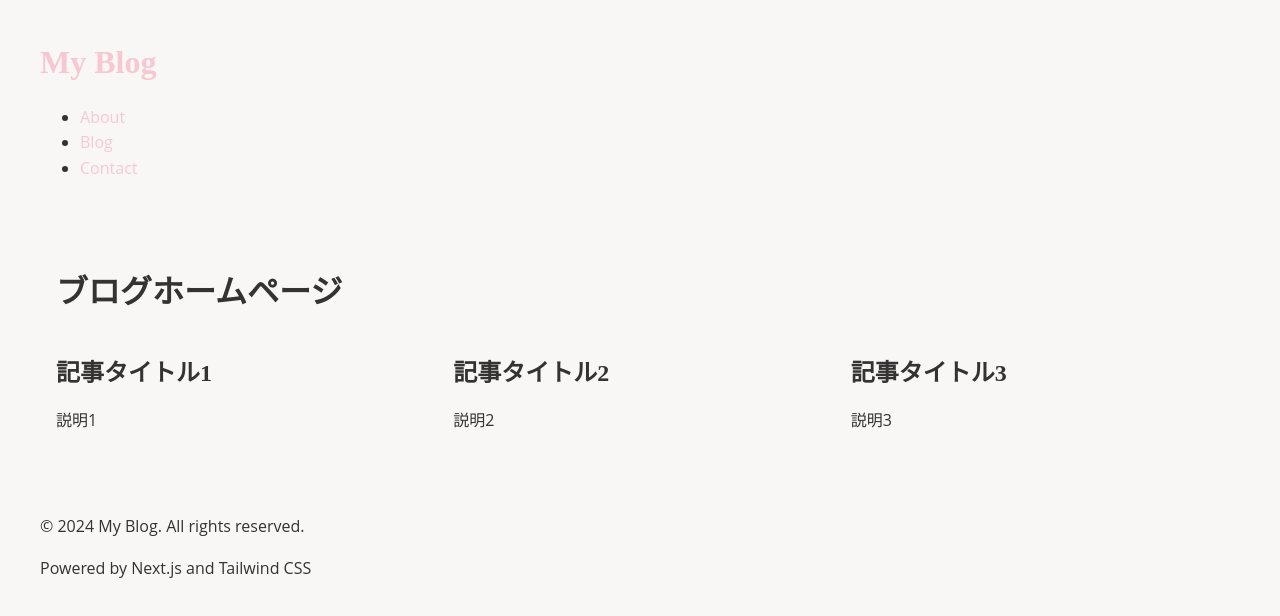
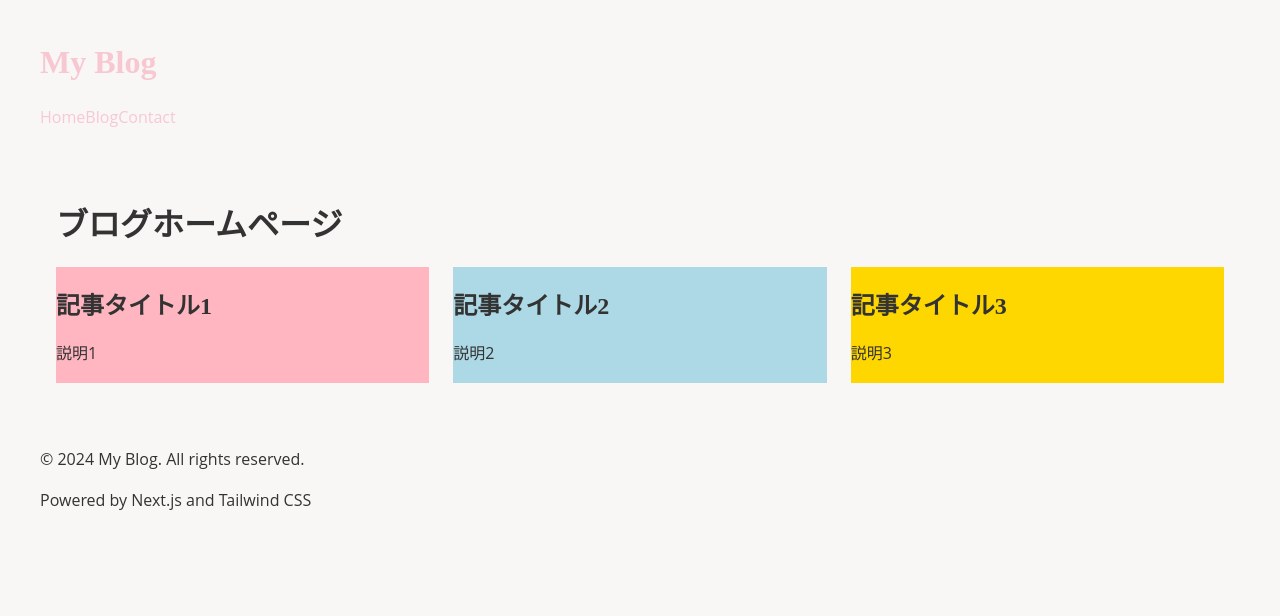
Before and after one commit to tw20th/next-ts-starter, a Next.js app: page / in a window 1280 px wide. Shown: the top 616 px of the page. Built offline with nearby package versions, Linux system fonts and the light colour scheme.

Commit message:
Add colorful cards and header design

```diff
--- a/src/app/globals.css
+++ b/src/app/globals.css
@@ -22,10 +22,12 @@ h1, h2, h3, h4 {
 a {
   color: var(--accent, #f7c8d2);
   text-decoration: none;
+  transition: color 0.2s ease-in-out;
 }
 
 a:hover {
   text-decoration: underline;
+  color: var(--accentHover, #ff99aa);
 }
 
 /* グリッドコンテナ */
@@ -40,6 +42,7 @@ a:hover {
   display: grid;
   grid-template-columns: repeat(auto-fit, minmax(300px, 1fr));
   gap: 1.5rem;
+  align-items: start;
 }
 
 /* カードスタイル */
@@ -48,12 +51,13 @@ a:hover {
   border-radius: var(--borderRadiusCard, 16px);
   box-shadow: var(--boxShadowCard, 0 4px 8px rgba(0, 0, 0, 0.1));
   overflow: hidden;
-  transition: transform 0.3s ease, box-shadow 0.3s ease;
+  transition: transform 0.3s ease, box-shadow 0.3s ease, background-color 0.2s;
 }
 
 .card:hover {
   transform: scale(1.05);
-  box-shadow: var(--boxShadowCardHover, 0 8px 12px rgba(0, 0, 0, 0.2));
+  box-shadow: var(--boxShadowCardHover, 0 8px 16px rgba(0, 0, 0, 0.2));
+  background-color: var(--cardHoverBg, #f3f3f3);
 }
 
 .card img {
@@ -62,17 +66,41 @@ a:hover {
   object-fit: cover;
 }
 
+/* カードコンテンツ */
 .card-content {
   padding: 16px;
+  display: flex;
+  flex-direction: column;
+  gap: 0.5rem;
 }
 
 .card-title {
   font-size: 1.25rem;
   font-weight: 600;
   margin-bottom: 8px;
+  color: var(--textPrimary, #333333);
 }
 
 .card-description {
   font-size: 0.875rem;
-  color: #555;
+  color: var(--textSecondary, #555555);
 }
+
+/* メディアクエリ */
+@media (max-width: 768px) {
+  .container {
+    padding: 0.5rem;
+  }
+
+  .card {
+    border-radius: 12px;
+  }
+
+  .card-title {
+    font-size: 1.125rem;
+  }
+
+  .card-description {
+    font-size: 0.8rem;
+  }
+}
--- a/src/app/page.tsx
+++ b/src/app/page.tsx
@@ -3,9 +3,9 @@ import Card from '../components/Card';
 
 const HomePage: React.FC = () => {
   const articles = [
-    { title: '記事タイトル1', description: '説明1' },
-    { title: '記事タイトル2', description: '説明2' },
-    { title: '記事タイトル3', description: '説明3' },
+    { title: '記事タイトル1', description: '説明1', color: '#FFB6C1' },
+    { title: '記事タイトル2', description: '説明2', color: '#ADD8E6' },
+    { title: '記事タイトル3', description: '説明3', color: '#FFD700' },
   ];
 
   return (
@@ -17,6 +17,7 @@ const HomePage: React.FC = () => {
             key={index}
             title={article.title}
             description={article.description}
+            color={article.color}
           />
         ))}
       </div>
--- a/src/components/Card.tsx
+++ b/src/components/Card.tsx
@@ -3,13 +3,17 @@ import React from 'react';
 interface CardProps {
   title: string;
   description: string;
+  color: string;
 }
 
-const Card: React.FC<CardProps> = ({ title, description }) => {
+const Card: React.FC<CardProps> = ({ title, description, color }) => {
   return (
-    <div className="border p-4 rounded shadow-md">
-      <h2 className="text-lg font-bold mb-2">{title}</h2>
-      <p className="text-sm text-gray-600">{description}</p>
+    <div
+      className={`p-6 rounded-lg shadow-md text-white`}
+      style={{ backgroundColor: color }}
+    >
+      <h2 className="text-2xl font-semibold mb-2">{title}</h2>
+      <p className="text-md">{description}</p>
     </div>
   );
 };
--- a/src/components/Header.tsx
+++ b/src/components/Header.tsx
@@ -1,30 +1,17 @@
+import React from 'react';
 import Link from 'next/link';
 
 const Header: React.FC = () => {
   return (
-        <header className="bg-primary text-white py-4 shadow-md">
-            <div className="container flex justify-between items-center">
+    <header className="bg-white shadow-md py-4">
+      <div className="container mx-auto flex justify-between items-center">
         <h1 className="text-2xl font-bold">
           <Link href="/">My Blog</Link>
         </h1>
-                <nav>
-                    <ul className="flex space-x-6">
-                        <li>
-                            <Link href="/about" className="hover:text-secondary">
-                                About
-                            </Link>
-                        </li>
-                        <li>
-                            <Link href="/blog" className="hover:text-secondary">
-                                Blog
-                            </Link>
-                        </li>
-                        <li>
-                            <Link href="/contact" className="hover:text-secondary">
-                                Contact
-                            </Link>
-                        </li>
-                    </ul>
+        <nav className="flex space-x-6">
+          <Link href="/" className="hover:text-blue-500">Home</Link>
+          <Link href="/blog" className="hover:text-blue-500">Blog</Link>
+          <Link href="/contact" className="hover:text-blue-500">Contact</Link>
         </nav>
       </div>
     </header>
```
Lines whose indentation alone changed are shown as unchanged.
